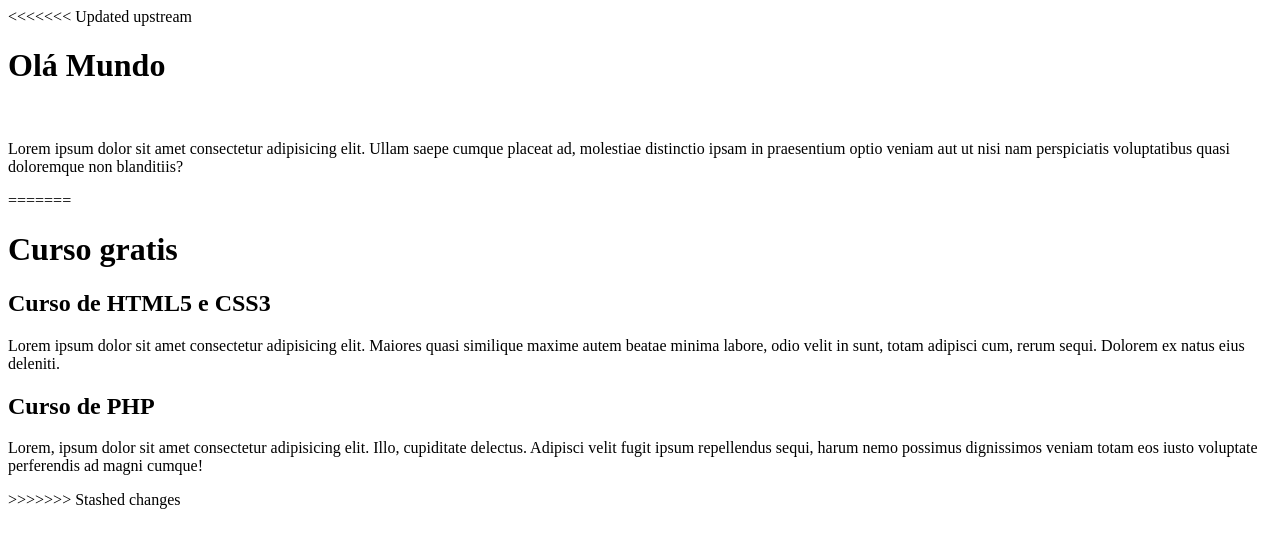
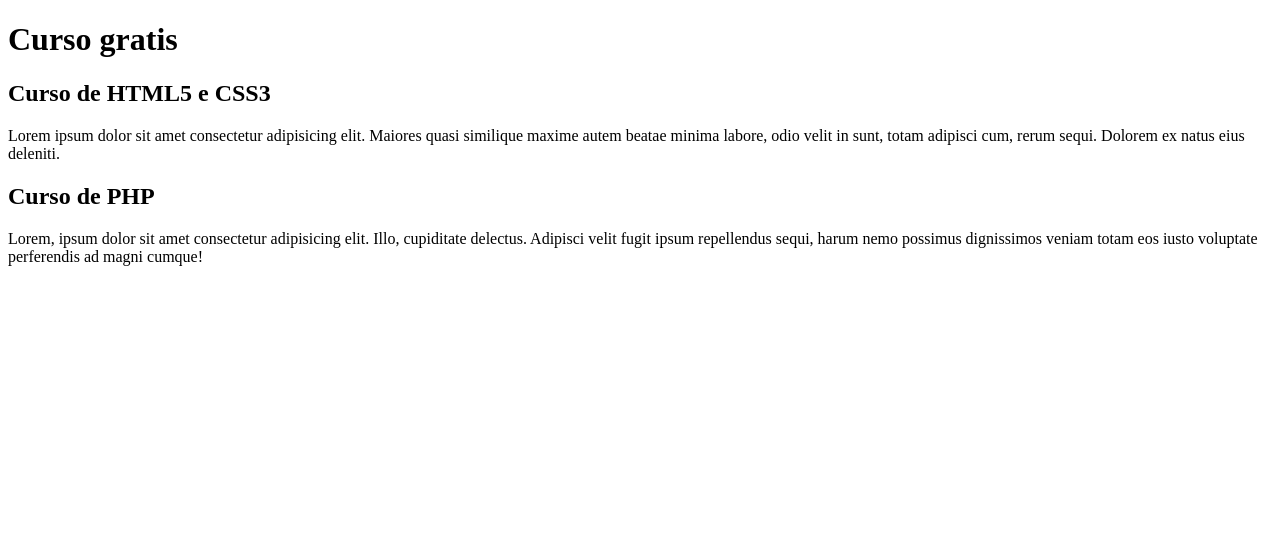
Before and after one commit to WindenbergMelo/ola-mundo, a plain HTML site: page site-exemplo/index.html in a window 1280 px wide. Drawn offline with Linux system fonts and the light colour scheme.

Commit message:
texto antigo
retirando o texto antigo

```diff
--- a/site-exemplo/index.html
+++ b/site-exemplo/index.html
@@ -7,11 +7,6 @@
     <title>Meu primeiro site em repositorio</title>
 </head>
 <body>
-<<<<<<< Updated upstream
-    <h1>Olá Mundo</h1>
-    <br>
-    <p>Lorem ipsum dolor sit amet consectetur adipisicing elit. Ullam saepe cumque placeat ad, molestiae distinctio ipsam in praesentium optio veniam aut ut nisi nam perspiciatis voluptatibus quasi doloremque non blanditiis?</p>
-=======
     <main>
         <head>
             <h1>Curso gratis</h1>
@@ -25,6 +20,5 @@
             <p>Lorem, ipsum dolor sit amet consectetur adipisicing elit. Illo, cupiditate delectus. Adipisci velit fugit ipsum repellendus sequi, harum nemo possimus dignissimos veniam totam eos iusto voluptate perferendis ad magni cumque!</p>
         </article>
     </main>
->>>>>>> Stashed changes
 </body>
 </html>
```
